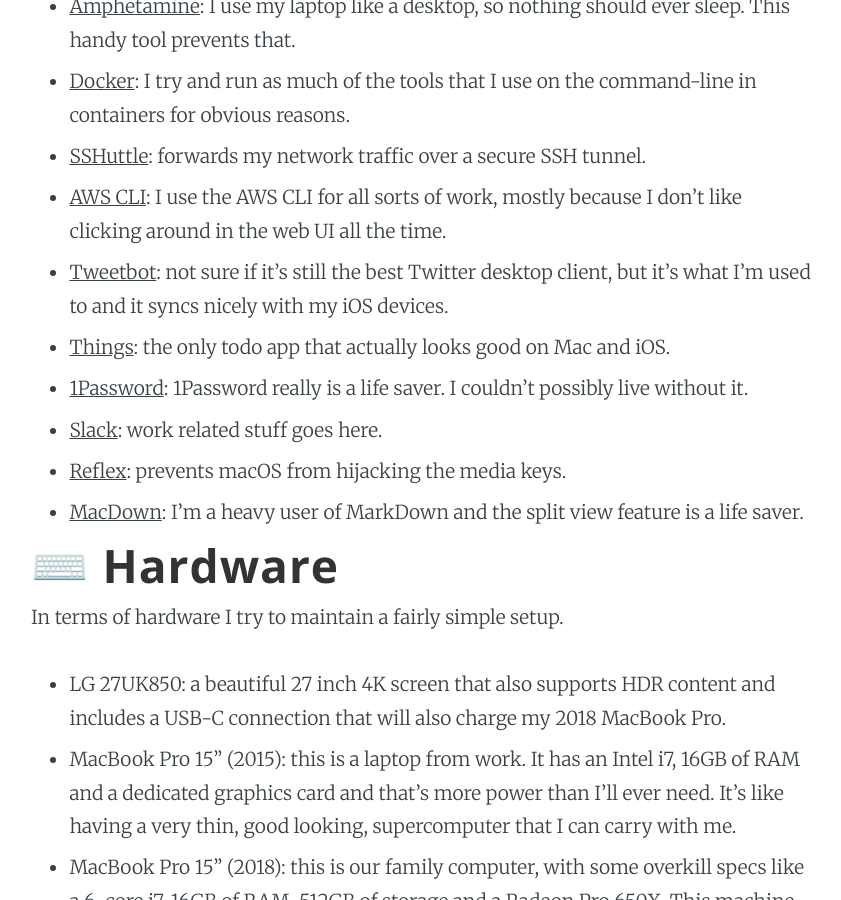
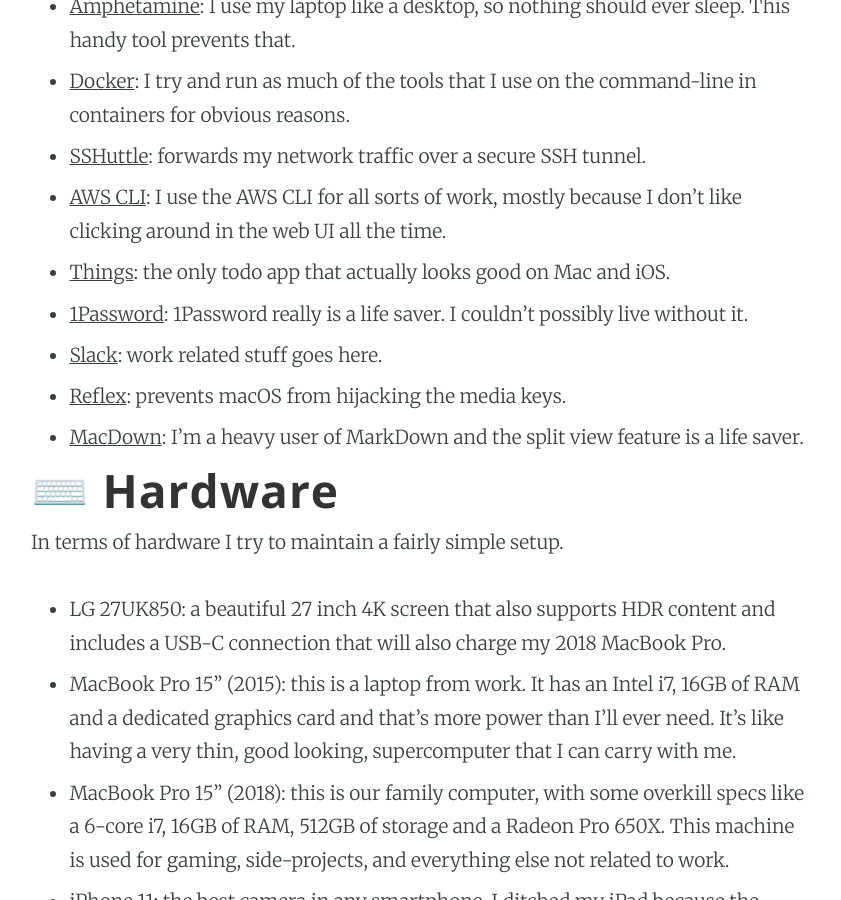
Before and after one commit to mijndert/website, a Jekyll site: the page built from _pages/uses.md, in a window 1280 px wide and 900 px high, scrolled down 929 px. Shown: the whole window, without its empty margins (219-1060 px from the left). Built offline with Jekyll 4.4.1, drawn with Linux system fonts in a browser that asks for light colours.

Commit message:
Remove tweetbot from /uses

```diff
--- a/_pages/uses.md
+++ b/_pages/uses.md
@@ -19,7 +19,6 @@
 - [Docker](https://www.docker.com): I try and run as much of the tools that I use on the command-line in containers for obvious reasons.
 - [SSHuttle](https://github.com/sshuttle/sshuttle): forwards my network traffic over a secure SSH tunnel.
 - [AWS CLI](https://aws.amazon.com/cli/): I use the AWS CLI for all sorts of work, mostly because I don't like clicking around in the web UI all the time.
-- [Tweetbot](https://tapbots.com/tweetbot/): not sure if it's still the best Twitter desktop client, but it's what I'm used to and it syncs nicely with my iOS devices.
 - [Things](https://culturedcode.com/things/): the only todo app that actually looks good on Mac and iOS.
 - [1Password](https://1password.com): 1Password really is a life saver. I couldn't possibly live without it.
 - [Slack](https://slackhq.com): work related stuff goes here.
```
